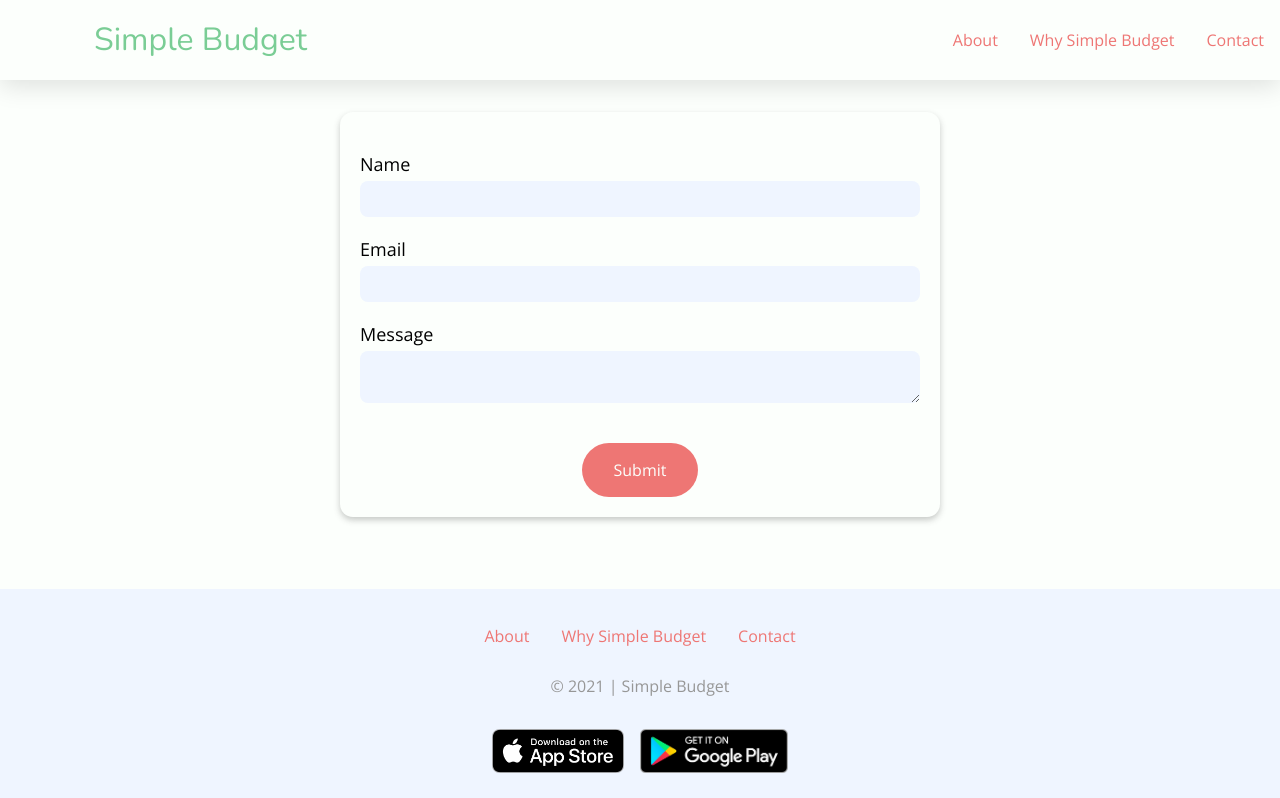
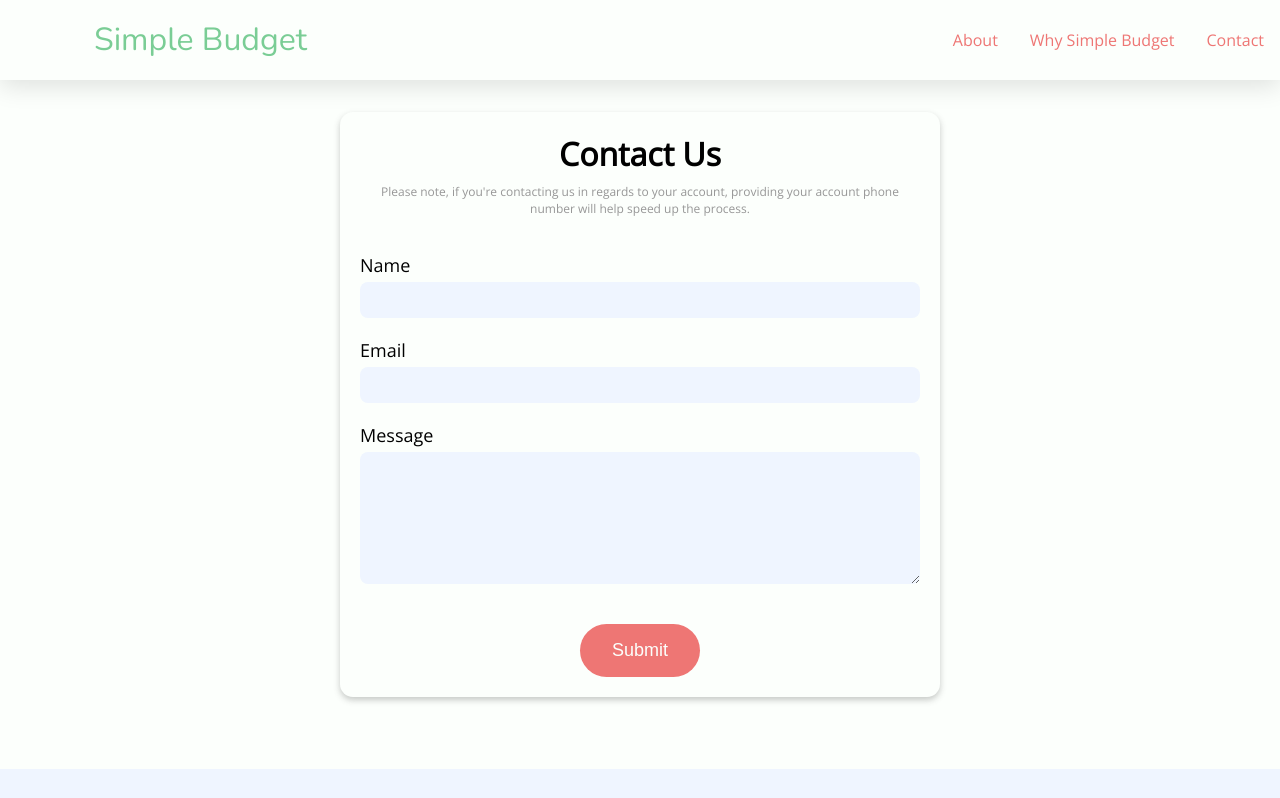
Before and after one commit to lzbrady/simple-budget-site, a Gatsby site: page /contact in a window 1280 px wide. Shown: the top 798 px of the page. Built offline with nearby package versions, Linux system fonts and the light colour scheme; Gatsby itself is replaced by a stand-in of ours; some icons are missing.

Commit message:
Added favicon and updated contact form

```diff
--- a/src/pages/contact.js
+++ b/src/pages/contact.js
@@ -11,6 +11,9 @@
         <MainLayout>
             <Container>
                 <FormContainer>
+                    <Title>Contact Us</Title>
+                    <Note>Please note, if you're contacting us in regards to your account, providing your account phone number will help speed up the process.</Note>
+
                     <Form name="contact" method="post" data-netlify="true" data-netlify-honeypot="bot-field">
                         <input type="hidden" name="form-name" value="contact" />
                         <input type="hidden" name="bot-field" />
@@ -33,11 +36,11 @@
                             <InputGroup>
                                 <StyledLabel>
                                     Message
-                                    <StyledTextArea type="text" name="message" />
+                                    <StyledTextArea rows={7} type="text" name="message" />
                                 </StyledLabel>
                             </InputGroup>
 
-                            <Button rows={7} text="Submit" style={{ margin: '40px auto 0px' }} />
+                            <SubmitButton>Submit</SubmitButton>
                         </FormContent>
                     </Form>
                 </FormContainer>
@@ -68,6 +71,21 @@
     flex-direction: column;
 `;
 
+const InputGroup = styled.div`
+    display: flex;
+    flex-direction: row;
+    grid-gap: 20px;
+    margin-top: 20px;
+    flex-wrap: wrap;
+`;
+
+const Note = styled.p`
+    text-align: center;
+    font-size: 12px;
+    color: ${colors.gray};
+    margin: 8px 0px 16px;
+`;
+
 const StyledInput = styled((props) => <input {...props} />)`
     background-color: ${colors.offWhite};
     border: none;
@@ -96,10 +114,23 @@
     resize: vertical;
 `;
 
-const InputGroup = styled.div`
-    display: flex;
-    flex-direction: row;
-    grid-gap: 20px;
-    margin-top: 20px;
-    flex-wrap: wrap;
+const SubmitButton = styled.button`
+    background-color: ${colors.accent};
+    color: ${colors.white};
+    padding: 16px 32px;
+    border-radius: 32px;
+    text-decoration: none;
+    margin: 40px auto 0px;
+    border: none;
+    font-size: 18px;
+
+    :hover {
+        cursor: pointer;
+        background-color: ${colors.accentHover};
+    }
 `;
+
+const Title = styled.h1`
+    text-align: center;
+    margin: 0px;
+`;
```
Also changed, not shown: static/favicon.ico (added).
